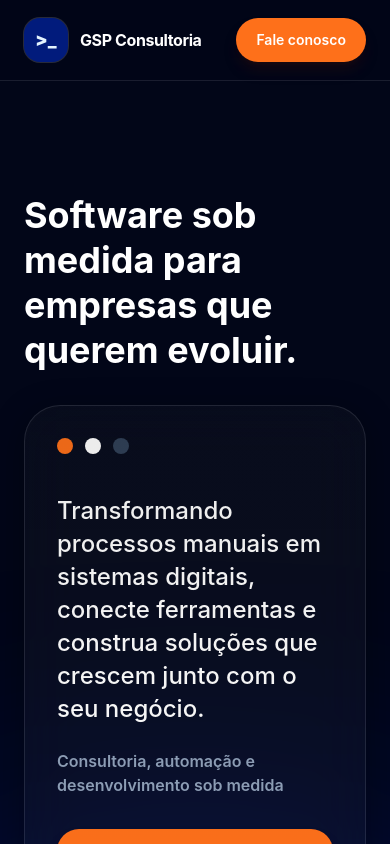
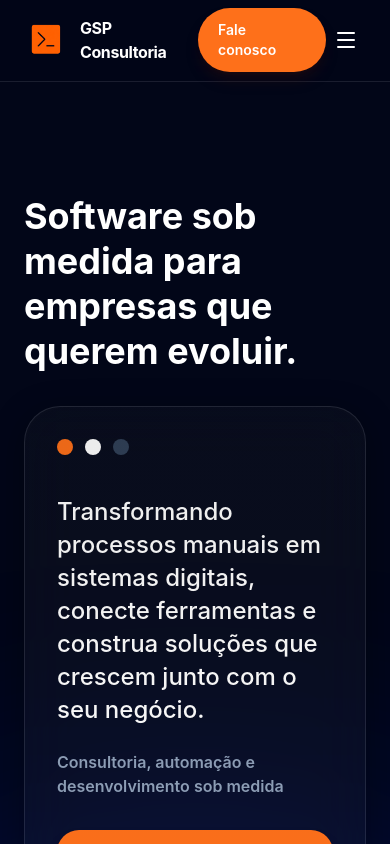
Before and after one commit to gsp-consultoria/gsp-website, a React (Vite) app: page / in a window 390 px wide. Shown: the top 844 px of the page. Built offline with nearby package versions, Linux system fonts and the light colour scheme.

Commit message:
fix: responsividade na navbar / menu em dispositivos menores

```diff
--- a/src/components/layout/Header.tsx
+++ b/src/components/layout/Header.tsx
@@ -1,3 +1,6 @@
+import { useState } from 'react';
+import { Menu, X } from 'lucide-react';
+
 import { company, navigationItems } from '../../lib/constants';
 import { ButtonLink } from '../ui/Button';
 import { Container } from '../ui/Container';
@@ -6,6 +9,8 @@ const linkFocusClass =
   'focus-visible:outline focus-visible:outline-2 focus-visible:outline-offset-4 focus-visible:outline-[#fe701a]';
 
 export function Header() {
+  const [isOpen, setIsOpen] = useState(false);
+
   return (
     <header className="sticky top-0 z-50 border-b border-white/10 bg-slate-950/80 backdrop-blur-xl">
       <Container className="flex h-20 items-center justify-between">
@@ -14,13 +19,22 @@ export function Header() {
           className={`flex items-center gap-3 rounded-2xl ${linkFocusClass}`}
           aria-label="Voltar para o topo"
         >
-          <span className="grid size-11 place-items-center rounded-2xl bg-[#011b7c] text-lg font-black text-[#e3f3fe] ring-1 ring-white/15">
-            &gt;_
+          <img
+            src="./gsp_logo.png"
+            alt="GSP CONSULTORIA LOGO"
+            className="size-11"
+          />
+
+          <span className="text-base font-bold tracking-tight text-white">
+            {company.name}
           </span>
-          <span className="text-base font-bold tracking-tight text-white">{company.name}</span>
         </a>
 
-        <nav className="hidden items-center gap-8 md:flex" aria-label="Navegação principal">
+        {/* Desktop */}
+        <nav
+          className="hidden items-center gap-8 md:flex"
+          aria-label="Navegação principal"
+        >
           {navigationItems.map((item) => (
             <a
               key={item.href}
@@ -32,10 +46,46 @@ export function Header() {
           ))}
         </nav>
 
-        <ButtonLink href="#contato" className="hidden md:inline-flex">
+        <ButtonLink href="#contato" className="hidden sm:inline-flex">
           Fale conosco
         </ButtonLink>
+
+        {/* Mobile Button */}
+        <button
+          onClick={() => setIsOpen(!isOpen)}
+          className="rounded-lg p-2 text-white md:hidden"
+          aria-label="Abrir menu"
+        >
+          {isOpen ? <X size={24} /> : <Menu size={24} />}
+        </button>
       </Container>
+
+      {/* Mobile Menu */}
+      <div
+        className={`overflow-hidden border-t border-white/10 bg-slate-950 transition-all duration-300 md:hidden ${
+          isOpen ? 'max-h-96 opacity-100' : 'max-h-0 opacity-0'
+        }`}
+      >
+        <nav className="flex flex-col p-6">
+          {navigationItems.map((item) => (
+            <a
+              key={item.href}
+              href={item.href}
+              onClick={() => setIsOpen(false)}
+              className="py-3 text-slate-300 transition hover:text-white"
+            >
+              {item.label}
+            </a>
+          ))}
+
+          <ButtonLink
+            href="#contato"
+            className="mt-4 justify-center"
+          >
+            Fale conosco
+          </ButtonLink>
+        </nav>
+      </div>
     </header>
   );
 }
```
